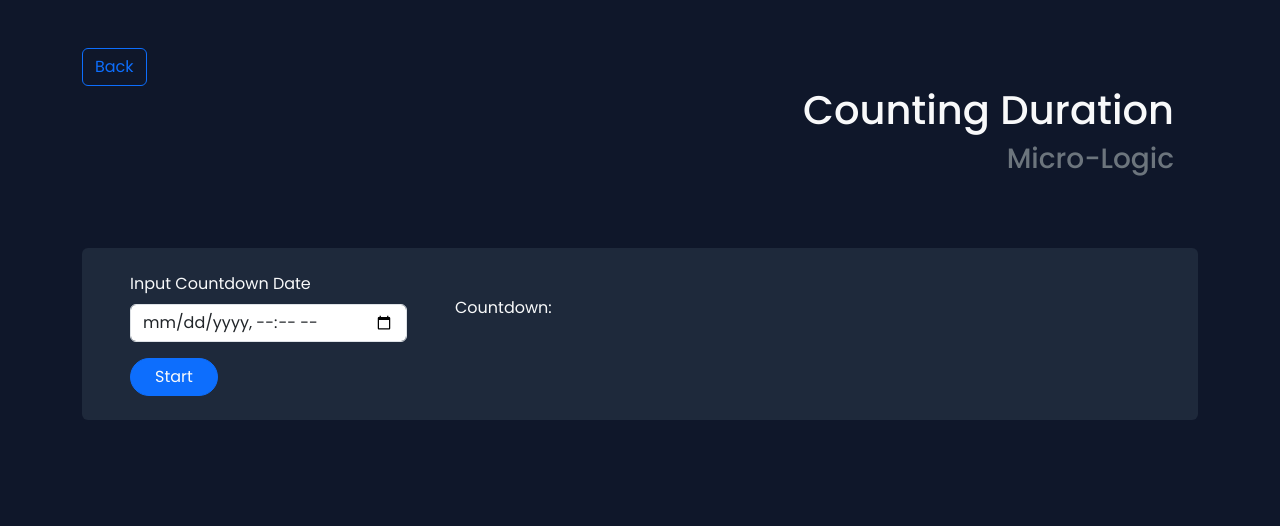
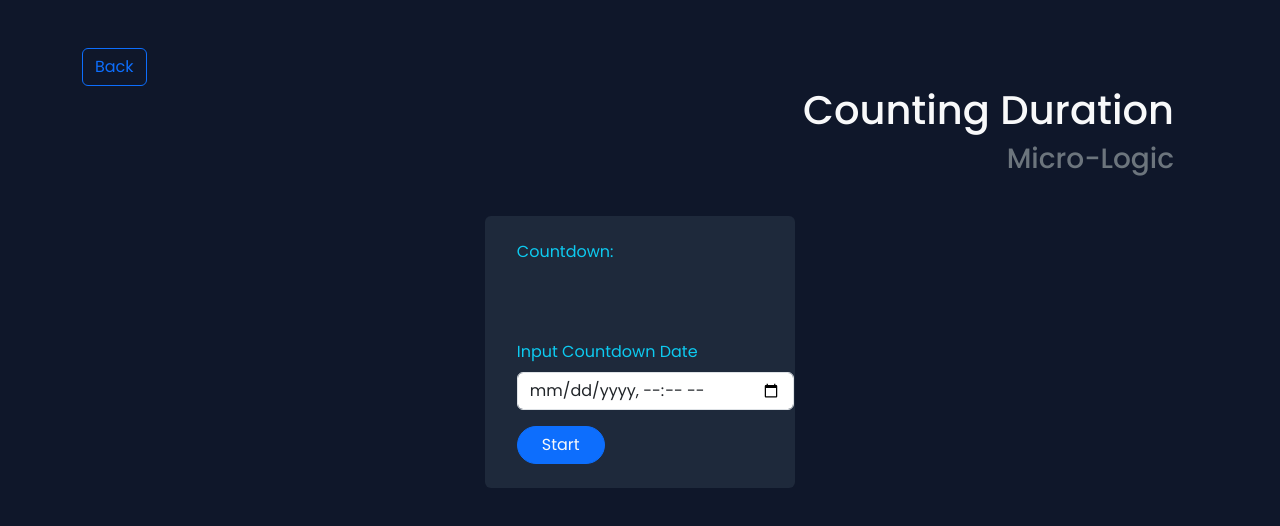
Before and after one commit to NubieMe/b51-micro-logic, a React (Vite) app: page /count in a window 1280 px wide. Shown: the top 526 px of the page. Built offline with nearby package versions, Linux system fonts and the light colour scheme.

Commit message:
Count styling adjustment

```diff
--- a/src/pages/Count.jsx
+++ b/src/pages/Count.jsx
@@ -2,7 +2,7 @@ import Header from "../components/Header"
 import MainContainer from "../components/MainContainer"
 import Title from "../components/Title"
 import { useEffect, useState } from "react"
-import { subCon_styles } from "../utils/styling"
+import { miniCon_styles } from "../utils/styling"
 
 const Count = () => {
     const [date, setDate] = useState("")
@@ -16,8 +16,7 @@ const Count = () => {
     },[counting])
 
 
-    function handle(e) {
-        e.preventDefault()
+    function handle() {
         if (date === "") return alert("Please input the date required!")
 
         setCounting(true)
@@ -60,20 +59,20 @@ const Count = () => {
             <Header isHome={false}>
                 <Title>Counting Duration</Title>
             </Header>
-            <div style={subCon_styles} className="rounded p-4 mt-5 ps-5 d-flex flex-wrap">
-                <div className="flex-column bg-transparent">
-                    <label htmlFor="date" className="text-light form-label bg-transparent">Input Countdown Date</label>
+            <div style={miniCon_styles} className="rounded p-4 mt-3 d-flex flex-wrap">
+                <div style={{height:"100px"}} className="d-flex flex-column ps-2 bg-transparent">
+                    <label className="text-info text-right bg-transparent mb-3">Countdown:</label>
+                    <div className="text-light text-right bg-transparent" id="count">{date === "" ? null : ""}</div>
+                </div>
+                <div className="ms-2 flex-column bg-transparent">
+                    <label htmlFor="date" className="text-info form-label bg-transparent">Input Countdown Date</label>
                     <input className="me-3 form-control w-100 mb-3" type="datetime-local" name="date" id="date"
                     value={date} onChange={e => setDate(e.target.value)}/>
                     <button type="submit" id="submit" className="btn btn-primary text-light rounded-5 px-4"
-                    onClick={e => handle(e)}>{counting === false ? "Start" : "Counting. . . " }</button>
+                    onClick={() => handle()}>{counting === false ? "Start" : "Counting. . . " }</button>
                     {counting === false ? null : (
                         <button className="btn btn-danger text-light rounded-5 px-4" onClick={() => reset()}>Reset</button>
                     )}
-                </div>
-                <div className="d-flex flex-column ps-5 pt-4 bg-transparent">
-                    <label className="text-light text-right bg-transparent">Countdown:</label>
-                    <div className="text-light text-right bg-transparent" id="count">{date === "" ? null : ""}</div>
                 </div>
             </div>
         </MainContainer>
```
